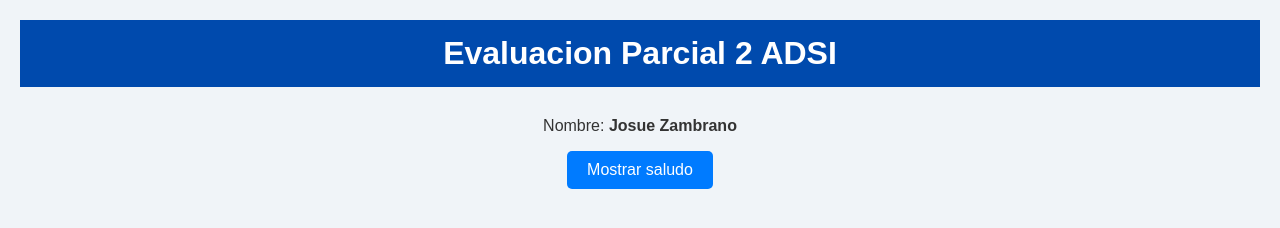
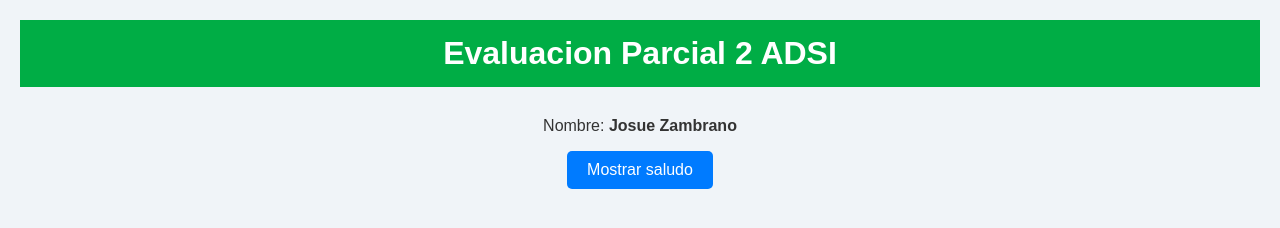
Before and after one commit to Josue-Zambrano-PUCE/EvaluacionADSI, a plain HTML site: page index.html in a window 1280 px wide. Drawn offline with Linux system fonts and the light colour scheme.

Commit message:
Cambiar color del header

```diff
--- a/styles.css
+++ b/styles.css
@@ -8,7 +8,7 @@ body {
 }
 
 header {
-    background-color: #004aad;
+    background-color: #00ad45;
     color: white;
     padding: 15px 0;
     margin-bottom: 30px;
```
